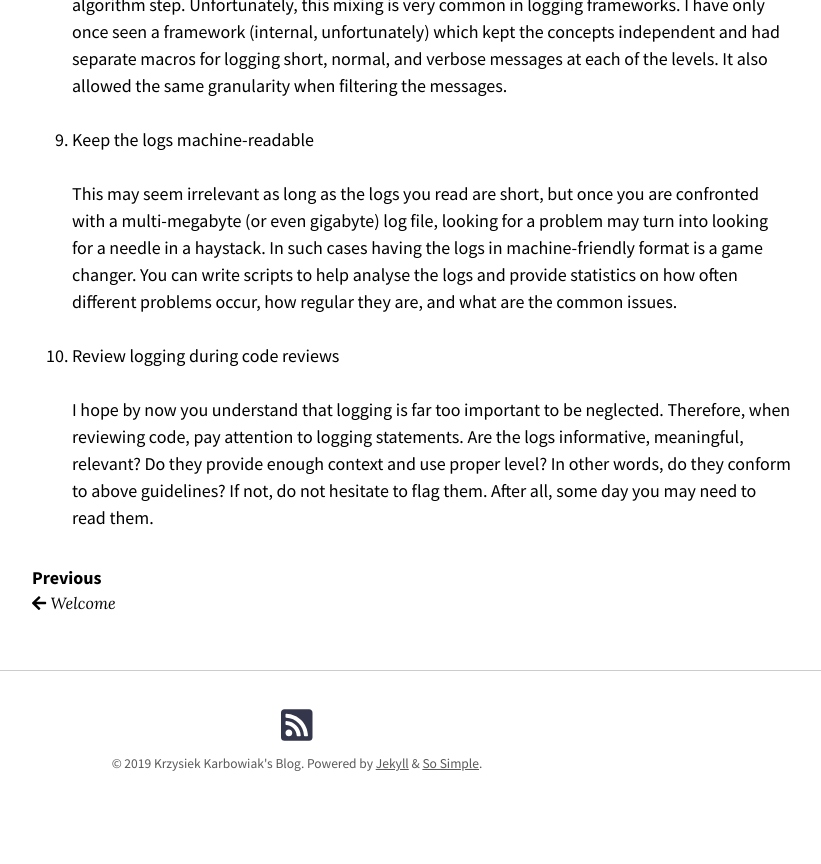
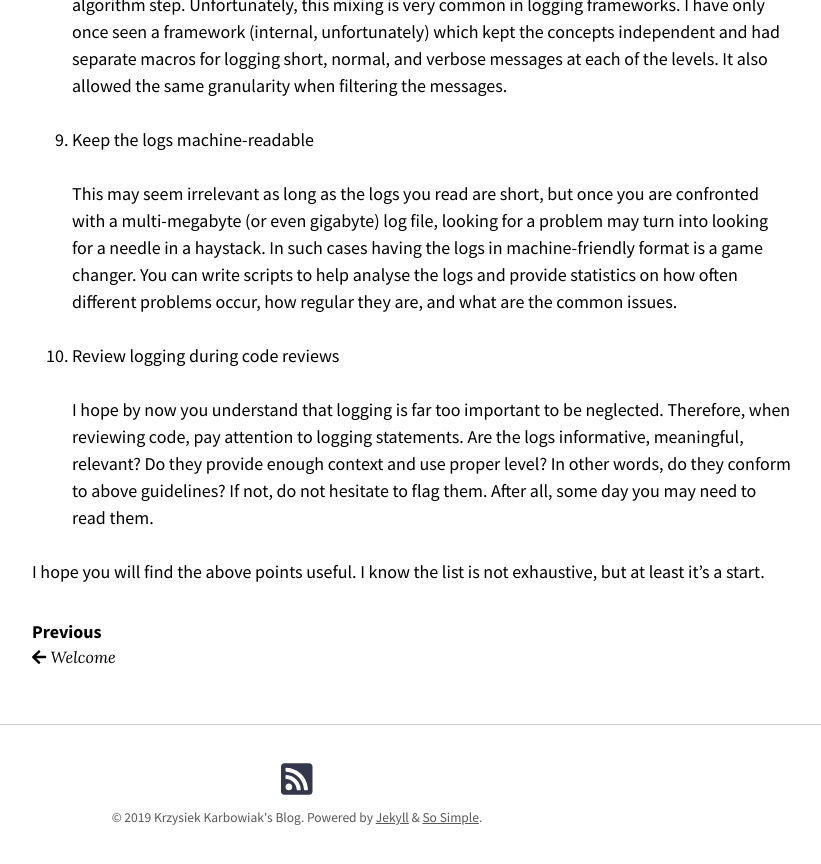
Before and after one commit to kkarbowiak/kkarbowiak.github.io, a Jekyll site: the page built from docs/_posts/2019-04-11-laaf-logging.md, in a window 1280 px wide and 900 px high, scrolled down 5494 px. Shown: the top 864 px of the window, without its empty margins (343-1164 px from the left). Built offline with Jekyll 4.4.1, drawn with Linux system fonts in a browser that asks for light colours; nearby versions of some CDN libraries; our own code applies the rules of GitHub Pages for plain Markdown files.

Commit message:
Add ending

```diff
--- a/docs/_posts/2019-04-11-laaf-logging.md
+++ b/docs/_posts/2019-04-11-laaf-logging.md
@@ -159,3 +159,5 @@ Based on experience of mine and my colleagues, below are some guidelines that sh
  10. Review logging during code reviews
 
      I hope by now you understand that logging is far too important to be neglected. Therefore, when reviewing code, pay attention to logging statements. Are the logs informative, meaningful, relevant? Do they provide enough context and use proper level? In other words, do they conform to above guidelines? If not, do not hesitate to flag them. After all, some day you may need to read them.
+
+I hope you will find the above points useful. I know the list is not exhaustive, but at least it's a start.
```
